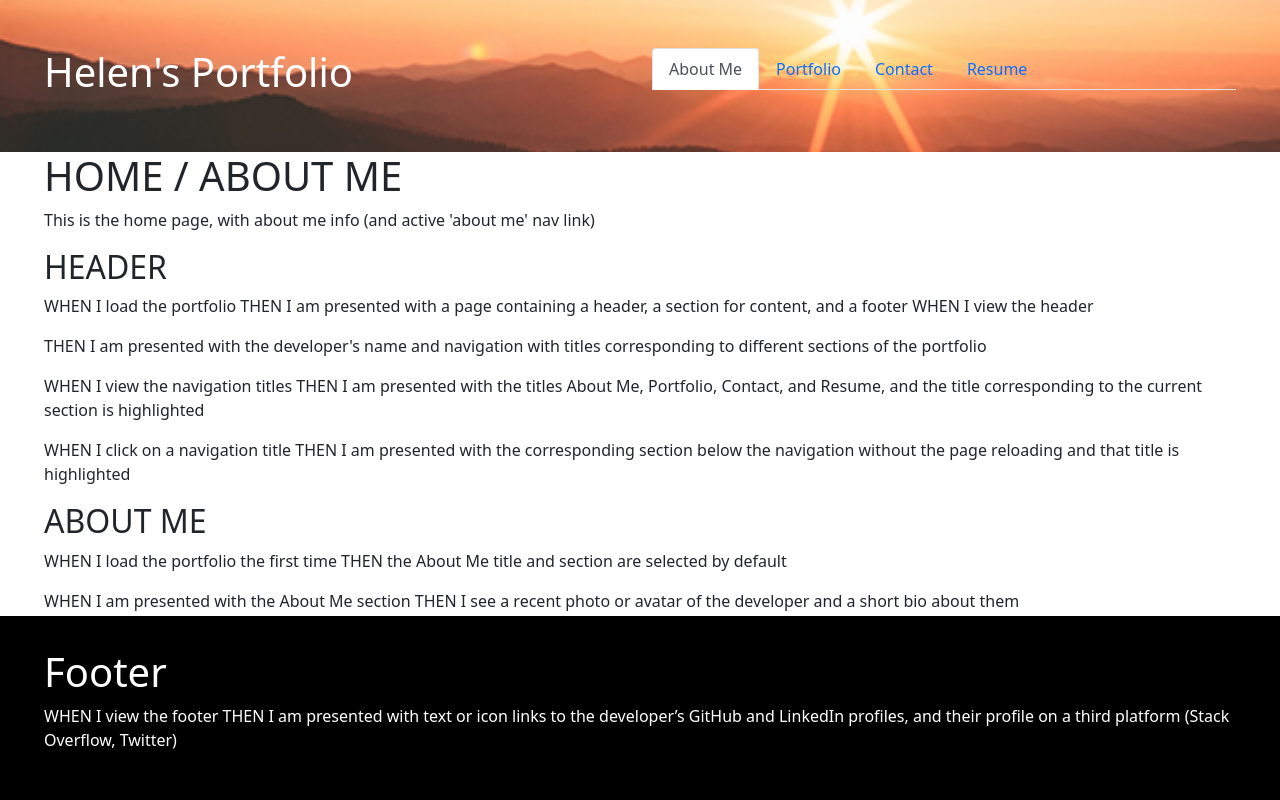
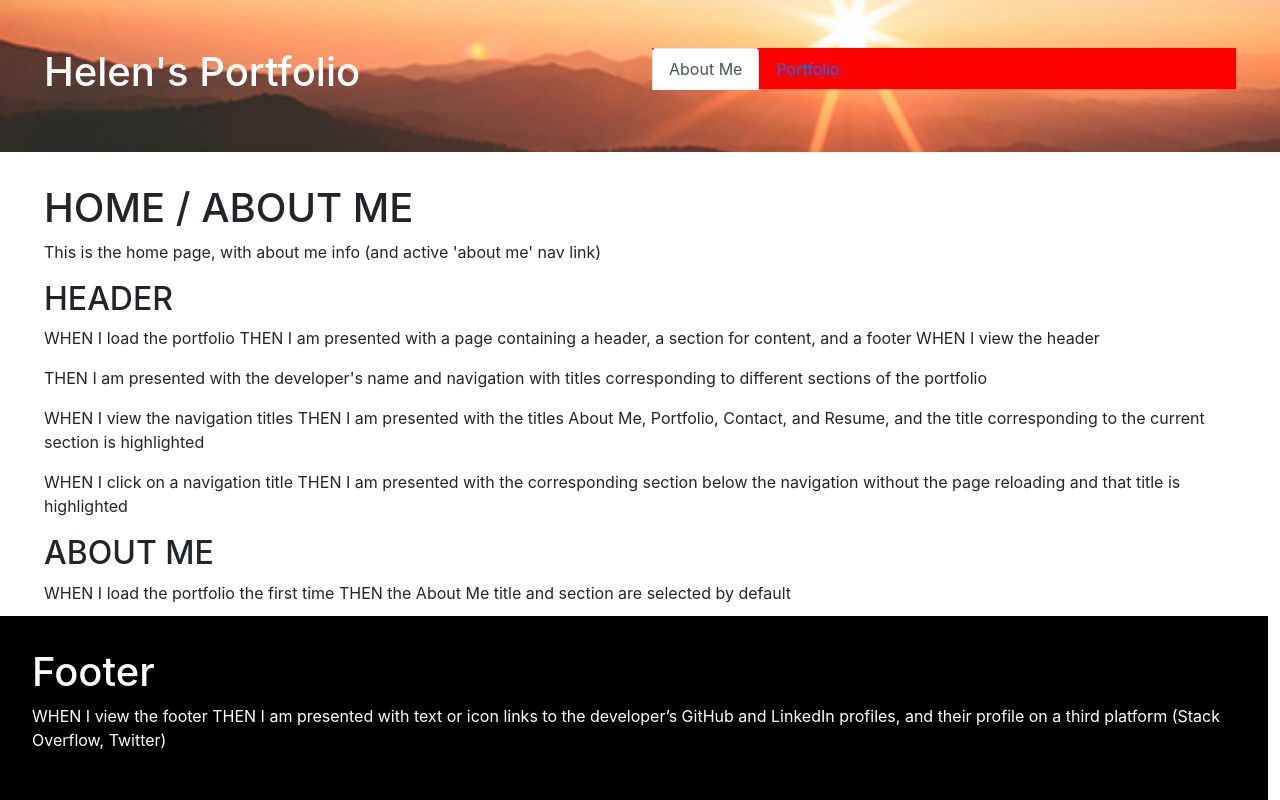
Before and after one commit to grace-anderson/react-portfolio, a React (Create React App) app: page / in a window 1280 px wide. Built offline with nearby package versions, Linux system fonts and the light colour scheme.

Commit message:
updated footer and nav

```diff
--- a/src/components/Footer.css
+++ b/src/components/Footer.css
@@ -5,7 +5,17 @@
     padding-bottom: 2rem;
     padding-left: 2rem;
     padding-right: 2rem;
-    position:absolute;
+    position: fixed;
     width:100%;
     bottom:0px;
 }
+
+.is-fixed{
+    position: fixed;
+}
+
+@media screen and (max-width: 768px) {
+    .footer  {
+        position: static;
+    }
+}
--- a/src/components/Footer.js
+++ b/src/components/Footer.js
@@ -1,6 +1,16 @@
-import React from 'react';
+import React, { useEffect } from 'react';
 
 function Footer() {
+
+
+  useEffect(() => {
+    // check screen size & page
+    // if page is about -->
+
+    // if page is portfolio
+
+
+  }, []);
     return (
         <footer>
             <h1>Footer</h1>
--- a/src/components/NavTabs.css
+++ b/src/components/NavTabs.css
@@ -1,6 +1,8 @@
-.nav .nav-tabs {
+.nav.nav-tabs {
   border-bottom: none;
+  background-color: red;
 }
+
 
 .nav-item {
   border: none;
--- a/src/components/NavTabs.js
+++ b/src/components/NavTabs.js
@@ -2,9 +2,46 @@ import React from "react";
 import './NavTabs.css';
 
 function NavTabs({ currentPage, handlePageChange }) {
+
+  const navItems = [
+    {
+      title: 'About Me',
+      href: '#about',
+      pageName: 'AboutMe'
+    },
+    {
+      title: 'Portfolio',
+      href: '#portfolio',
+      pageName: 'Portfolio'
+    },
+    // {
+    //   title: 'About Me',
+    //   href: '#about',
+    //   pageName: 'AboutMe'
+    // },
+    // {
+    //   title: 'About Me',
+    //   href: '#about',
+    //   pageName: 'AboutMe'
+    // },
+  ]
+
+
   return (
     <ul className="nav nav-tabs">
-      <li className="nav-item white-text">
+      {navItems.map((item) =>  (
+        <li key={item.title} className="nav-item white-text">
+          <a
+            href={item.href}
+            onClick={() => handlePageChange(item.pageName)}
+            className={currentPage === item.pageName ? "nav-link active" : "nav-link"}
+          >
+              {item.title}
+          </a>
+      </li>
+      ))}
+
+      {/* <li className="nav-item white-text">
         <a
           href="#about"
           onClick={() => handlePageChange("AboutMe")}
@@ -39,7 +76,7 @@ function NavTabs({ currentPage, handlePageChange }) {
         >
             Resume
         </a>
-      </li>
+      </li> */}
     </ul>
   );
 }
--- a/src/components/PortfolioContainer.js
+++ b/src/components/PortfolioContainer.js
@@ -32,6 +32,8 @@ export default function PortfolioContainer() {
   const handlePageChange = (page) => setCurrentPage(page);
 
   return (
+    <>
+
       <Container fluid>
         <Row
           className="padding-top-bottom padding-left-right white-text background-image"
@@ -47,7 +49,9 @@ export default function PortfolioContainer() {
           </Col>
         </Row>
         <Row className="padding-left-right">{renderPage()}</Row>
+        </Container>
         <Row className="footer">{<Footer />}</Row>
-    </Container>
+    </>
+
   );
 }
--- a/src/components/pages/AboutMe.css
+++ b/src/components/pages/AboutMe.css
@@ -1,7 +1,7 @@
-.margin-top {
+.custom-margin-top {
   margin-top: 2rem;
 }
 
-.overflow {
-    overflow: auto;
+.custom-overflow {
+    overflow-y: auto !important;
 }
--- a/src/components/pages/AboutMe.js
+++ b/src/components/pages/AboutMe.js
@@ -4,7 +4,7 @@ import "./AboutMe.css";
 
 export default function AboutMe() {
   return (
-    <div className="margin-top overflow">
+    <div className="custom-margin-top custom-overflow">
       <h1>HOME / ABOUT ME</h1>
       <p>
         This is the home page, with about me info (and active 'about me' nav
--- a/src/index.js
+++ b/src/index.js
@@ -1,11 +1,11 @@
 import React from 'react';
 import ReactDOM from 'react-dom/client';
+import 'bootstrap/dist/css/bootstrap.min.css';
 import './index.css';
 import App from './App';
 // import reportWebVitals from './reportWebVitals';
 
 // Importing the Bootstrap CSS
-import 'bootstrap/dist/css/bootstrap.min.css';
 
 const root = ReactDOM.createRoot(document.getElementById('root'));
 root.render(
```
Lines whose indentation alone changed are shown as unchanged.
